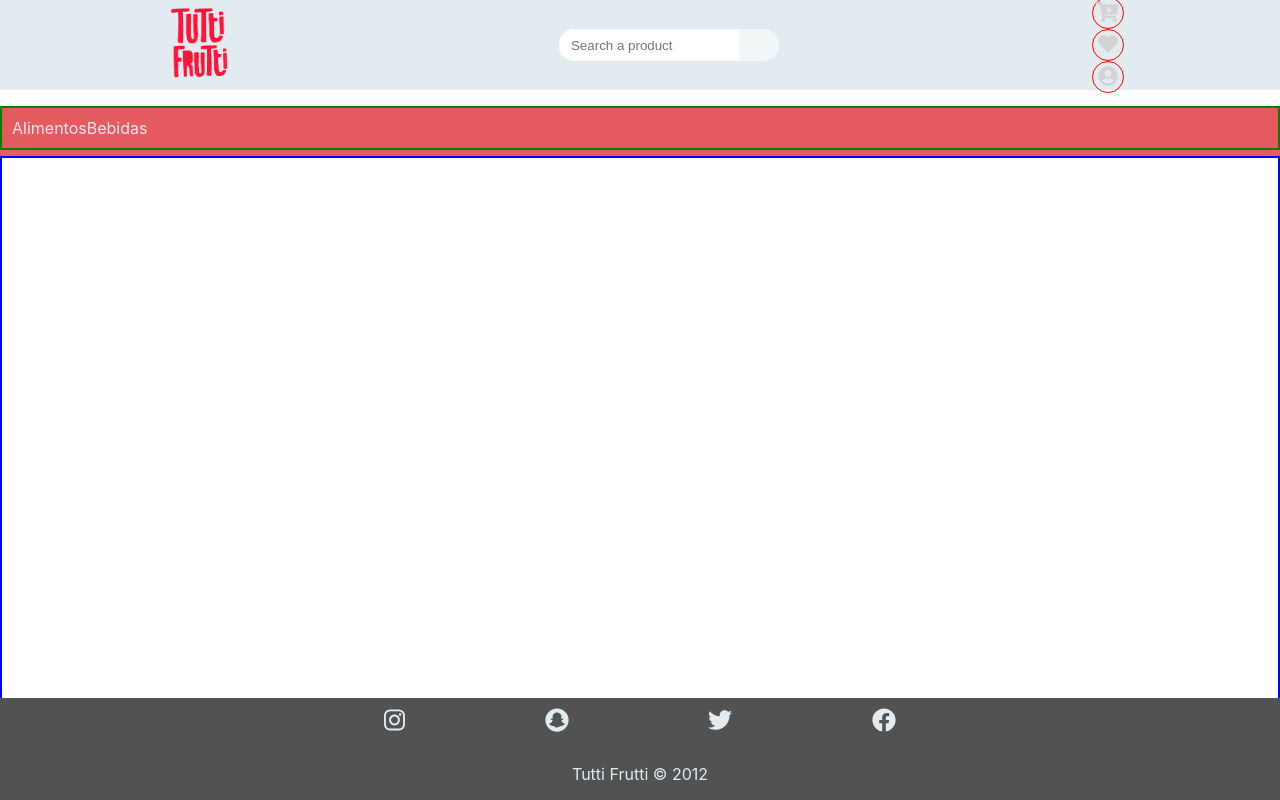
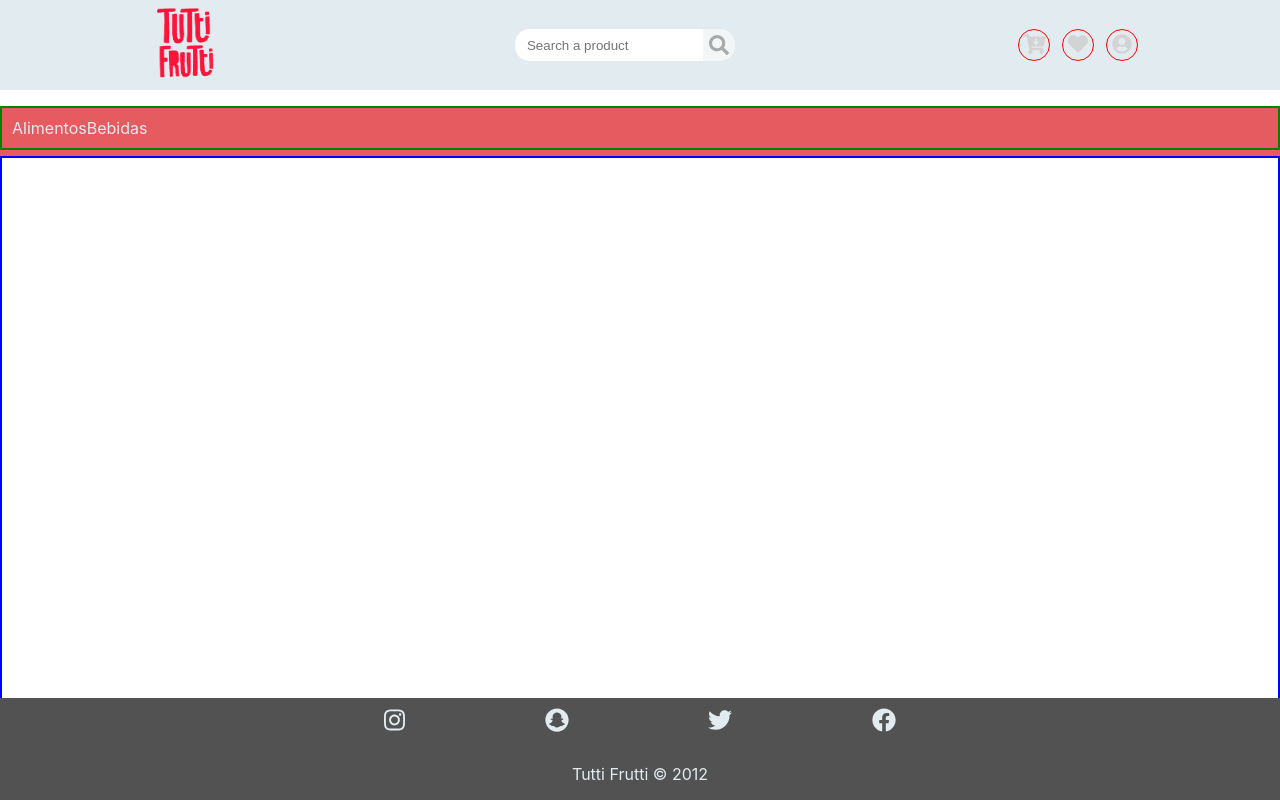
Before and after one commit to TheBridge-FullStackDeveloper/pt-sept-20-tuttifrutti-store-client, a React (Create React App) app: page /search in a window 1280 px wide. Shown: the top 800 px of the page. Built offline with nearby package versions, Linux system fonts and the light colour scheme.

Commit message:
fix search icon and flex in iconList

```diff
--- a/src/components/Header/Header.jsx
+++ b/src/components/Header/Header.jsx
@@ -16,7 +16,7 @@
         <Search />
       </div>
 
-      <div>
+      <div className="header__icons">
         <IconLink type="cart" text="Add to Cart" path="/cart" />
         <IconLink type="fav" text="Favourites" path="/favorites" />
         <IconLink type="profile" text="Login" path="/profile" />
--- a/src/components/Header/Header.scss
+++ b/src/components/Header/Header.scss
@@ -12,6 +12,12 @@
   top: 0;
   // flex: 0 0 auto;
   //display: inline-flex;
+
+  &__icons {
+    @extend .flex-global;
+    width: 120px;
+    justify-content: space-between;
+  }
 }
 
 img {
--- a/src/components/Header/Search.jsx
+++ b/src/components/Header/Search.jsx
@@ -24,6 +24,7 @@
 
       <FontAwesomeIcon
         icon={faSearch}
+        size="2x"
         className="searchbox__icon searchbox__icon--hover"
       />
     </div>
--- a/src/components/Header/Search.scss
+++ b/src/components/Header/Search.scss
@@ -19,19 +19,19 @@
   }
 
   &__icon {
-    padding: 20px;
+    padding: 6px;
     // color: lightgray;
     color: rgb(169 169 169);
 
     &--hover {
       &:hover {
         cursor: pointer;
-        border-radius: 50%;
+        border-radius: 0% 50% 50% 0%;
         // box-shadow: 0 0 11px rgba(136, 131, 131, 0.2);
         // color:lightgrey;
         // background-color: rgb(169 169 169);
         // background-color: lightgray;
-        background-color: #e2ebef;
+        background-color: #b7d4e0;
       }
     }
   }
```
